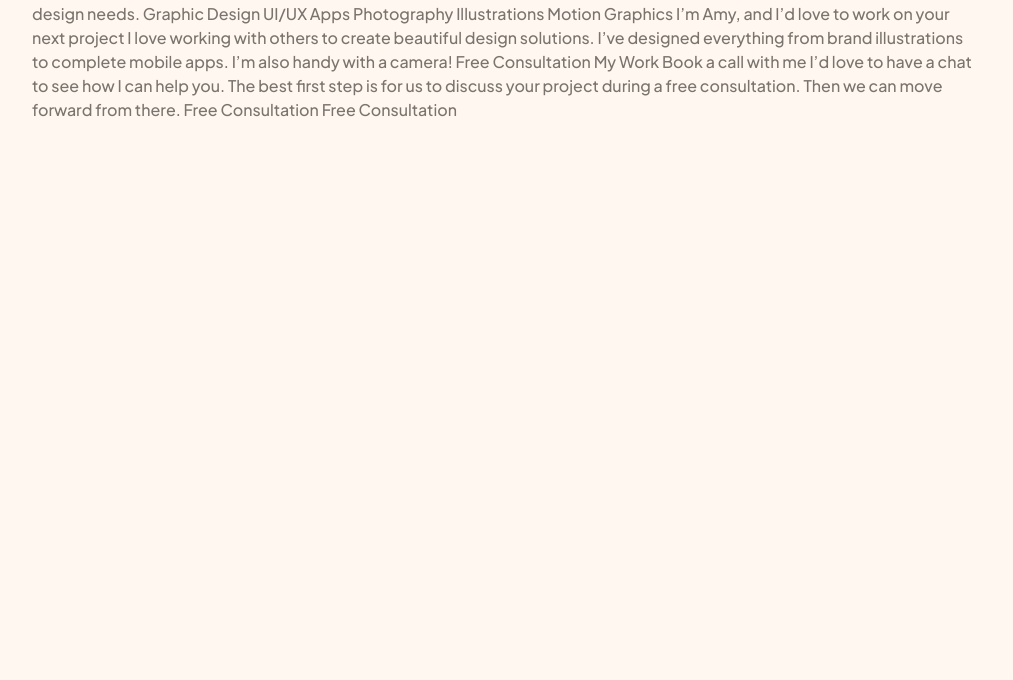
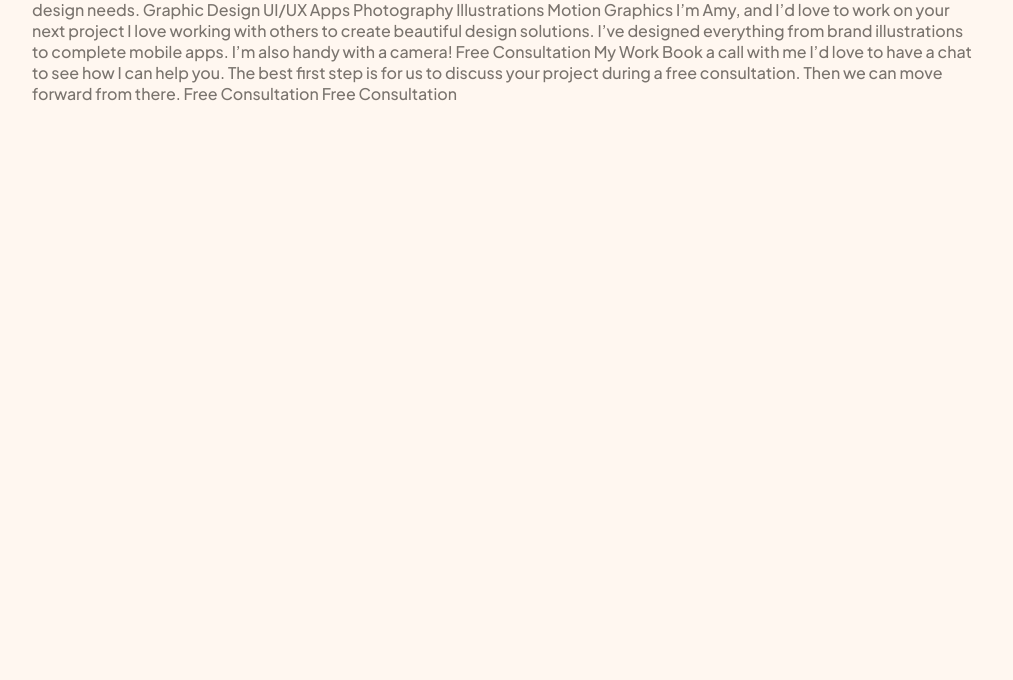
Before and after one commit to valvrauu/single-page-design-portfolio, a website: page index.html in a window 1280 px wide. Shown: the part 120-800 px from the top of the page, without its empty margins (133-1146 px from the left). Drawn offline with nearby package versions, Linux system fonts and the light colour scheme; files that its build step writes are made by us from their sources.

Commit message:
:ok_hand: style: change value of lh-base variable

```diff
--- a/src/styles/sass/abstracts/_variables.scss
+++ b/src/styles/sass/abstracts/_variables.scss
@@ -25,7 +25,7 @@
         --fm-primary: 'Plus Jakarta Sans', sans-serif;
 
     /* Line Height */
-        --lh-base: 1.5;
+        --lh-base: normal;
         --lh-lg: 2.6rem;
         --lh-xl: 2.8rem;
 }
```
